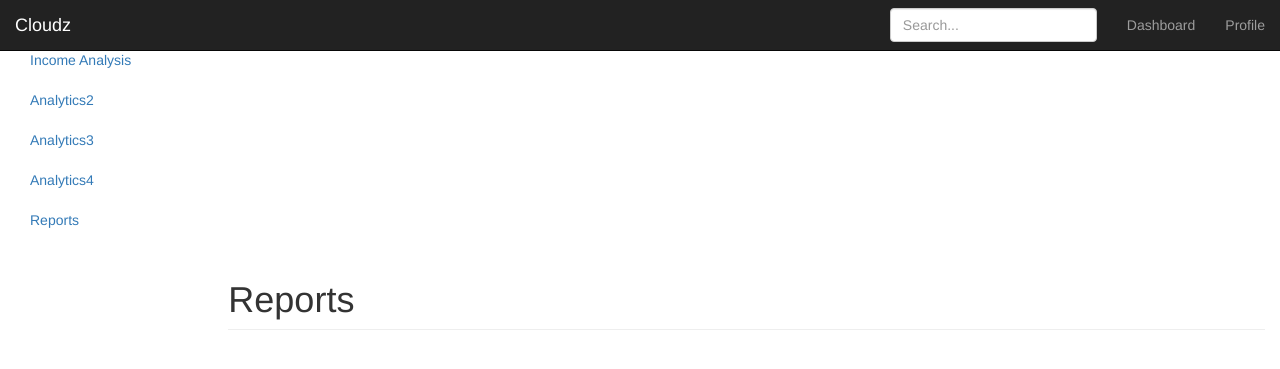
After one commit to bfjin/Cloud_Computing_Data_Visualization, a Django app: page /reports/ in a window 1280 px wide. The commit adds this page. Shown: the top 369 px of the page. Run offline with Django 3.2, Linux system fonts and the light colour scheme; some libraries are stand-ins or nearby versions.

Commit message:
the web is set up now. Search functionality is not implemented yet, maybe it is not needed anyway

```diff
--- /dev/null
+++ b/data_visualization/data_analysis/templates/analysis/reports.html
@@ -0,0 +1,10 @@
+{% extends "analysis/template.html" %}
+
+{% block title %}
+Reports
+{% endblock %}
+
+{% block content %}
+<h1 class="page-header">Reports</h1>
+
+{% endblock %}
--- a/data_visualization/data_analysis/templates/analysis/template.html
+++ b/data_visualization/data_analysis/templates/analysis/template.html
@@ -17,12 +17,12 @@
             <span class="icon-bar"></span>
             <span class="icon-bar"></span>
           </button>
-          <a class="navbar-brand" href="#">Cloudz</a>
+          <a class="navbar-brand" href="/">Cloudz</a>
         </div>
         <div id="navbar" class="navbar-collapse collapse">
           <ul class="nav navbar-nav navbar-right">
-            <li><a href="#">Dashboard</a></li>
-            <li><a href="#">Profile</a></li>
+            <li><a href="/">Dashboard</a></li>
+            <li><a href="/team-profile/">Profile</a></li>
           </ul>
           <form class="navbar-form navbar-right">
             <input type="text" class="form-control" placeholder="Search...">
@@ -36,12 +36,11 @@
         <div class="col-sm-3 col-md-2 sidebar">
           <ul class="nav nav-sidebar">
             <li class="active"><a href="#">Overview <span class="sr-only">(current)</span></a></li>
-            <li><a href="#">Analytics1</a></li>
-            <li><a href="#">Analytics2</a></li>
-            <li><a href="#">Analytics3</a></li>
-            <li><a href="#">Analytics4</a></li>
-            <li><a href="#">Reports</a></li>
-            <li><a href="#">Export</a></li>
+            <li><a href="/analytics-1/">Income Analysis</a></li>
+            <li><a href="/analytics-2/">Analytics2</a></li>
+            <li><a href="/analytics-3/">Analytics3</a></li>
+            <li><a href="/analytics-4/">Analytics4</a></li>
+            <li><a href="/reports/">Reports</a></li>
           </ul>
         </div>
         <div class="col-sm-9 col-sm-offset-3 col-md-10 col-md-offset-2 main">
--- a/data_visualization/data_analysis/urls.py
+++ b/data_visualization/data_analysis/urls.py
@@ -5,7 +5,12 @@ from . import views
 
 urlpatterns = [
     url(r'^$', views.index, name='index'),
-    url(r'^income_analysis/?$', views.visualize_income_data, name='visualize_income_data'),
+    url(r'^analytics-1/?$', views.visualize_income_data, name='visualize_income_data'),
+    url(r'^analytics-2/?$', views.analytics2, name='analytics2'),
+    url(r'^analytics-3/?$', views.analytics3, name='analytics3'),
+    url(r'^analytics-4/?$', views.analytics4, name='analytics4'),
+    url(r'^reports/?$', views.reports, name='reports'),
+    url(r'^team-profile/?$', views.profile, name='profile'),
 
 ]
 
--- a/data_visualization/data_analysis/views.py
+++ b/data_visualization/data_analysis/views.py
@@ -9,4 +9,36 @@ def index(request):
 
 
 def visualize_income_data(request):
-    return HttpResponse("income analysis!")
+    return render(request,
+                  'analysis/income_analysis.html',
+                  )
+
+
+def analytics2(request):
+    return render(request,
+                  'analysis/analytics2.html',
+                  )
+
+
+def analytics3(request):
+    return render(request,
+                  'analysis/analytics3.html',
+                  )
+
+
+def analytics4(request):
+    return render(request,
+                  'analysis/analytics4.html',
+                  )
+
+
+def reports(request):
+    return render(request,
+                  'analysis/reports.html',
+                  )
+
+
+def profile(request):
+    return render(request,
+                  'analysis/team_profile.html'
+                  )
```
Also changed, not shown: data_visualization/data_analysis/templates/analysis/analytics2.html (added, +11 -0 lines), data_visualization/data_analysis/templates/analysis/analytics3.html (added, +10 -0 lines), data_visualization/data_analysis/templates/analysis/analytics4.html (added, +10 -0 lines), data_visualization/data_analysis/templates/analysis/income_analysis.html (added, +10 -0 lines), data_visualization/data_analysis/templates/analysis/team_profile.html (added, +10 -0 lines), 2 other files.
